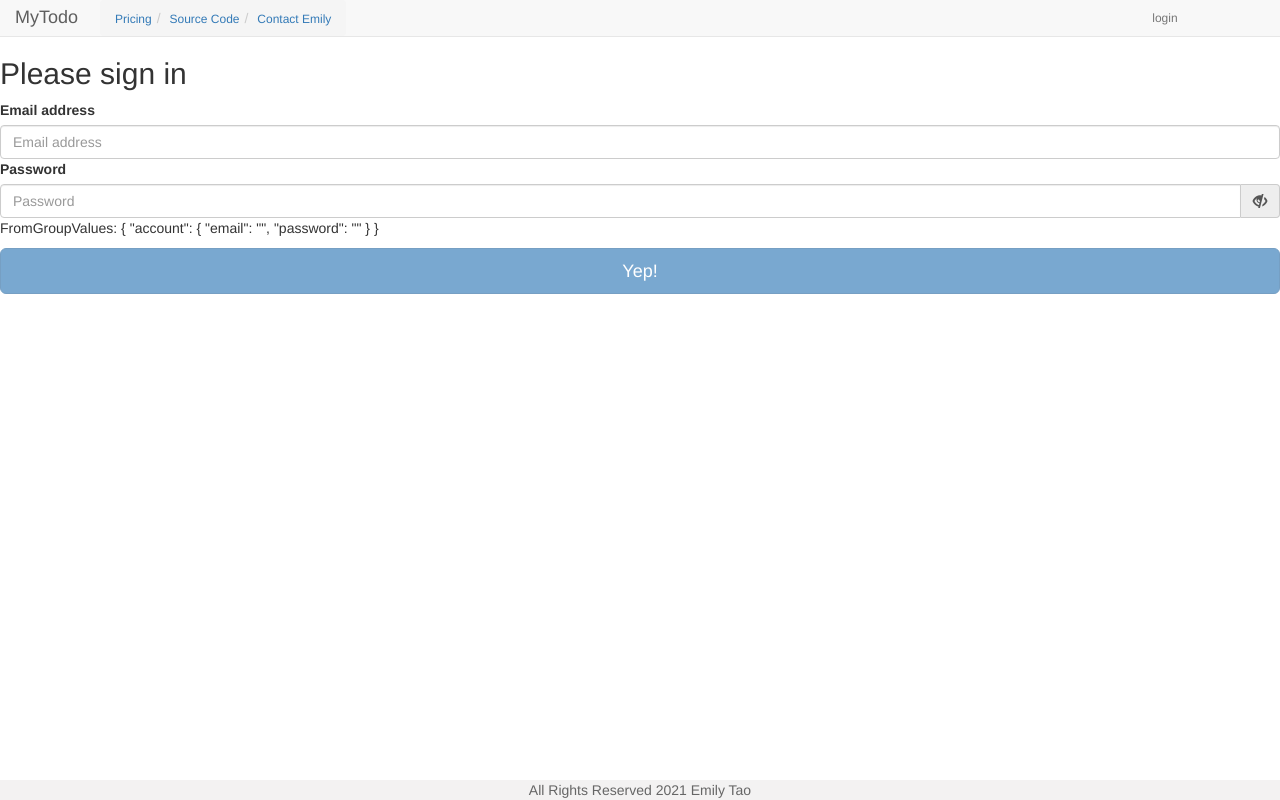
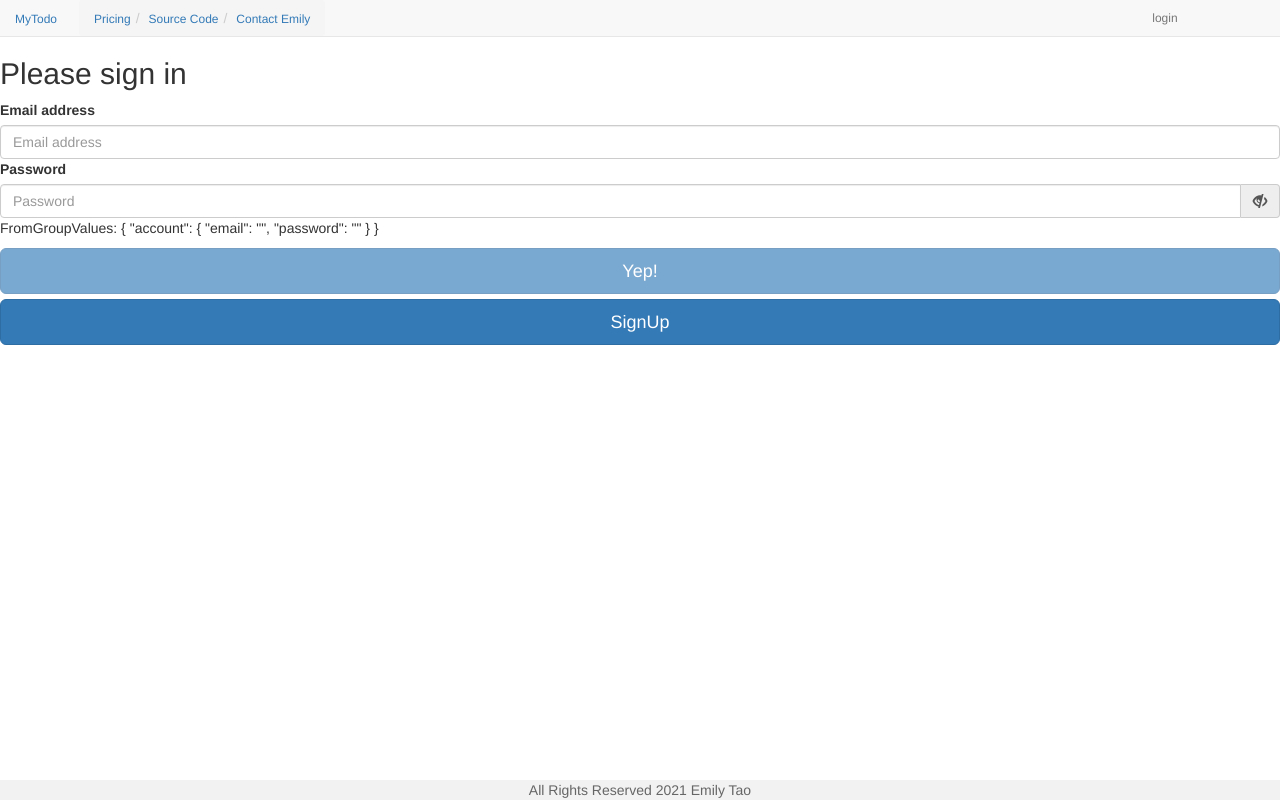
Before and after one commit to WeilanTao/TodoListWebsite, an Angular app in the folder TodoNg/: page /login in a window 1280 px wide. Built offline with nearby package versions, Linux system fonts and the light colour scheme.

Commit message:
sign up~ frontend

```diff
--- a/TodoNg/src/app/header/header.component.html
+++ b/TodoNg/src/app/header/header.component.html
@@ -2,7 +2,9 @@
     <div class="container-fluid">
         <div class="navbar-header">
 
-            <div class="navbar-brand">MyTodo</div>
+            <div class="navbar-brand">
+                <a href="/" class="nav-link">MyTodo</a>
+            </div>
 
                 <ul class=" nav navbar-nav ">
                     <ul class="breadcrumb">
--- a/TodoNg/src/app/login/login.component.html
+++ b/TodoNg/src/app/login/login.component.html
@@ -44,4 +44,7 @@
 
     <button [disabled]="!loginform.valid" class="btn btn-lg btn-primary btn-block" type="submit">Yep!</button>
 
+    <button class="btn btn-lg btn-primary btn-block" (click)="goSignupUser()" type="button">SignUp</button>
+
+
 </form>
--- a/TodoNg/src/app/login/login.component.ts
+++ b/TodoNg/src/app/login/login.component.ts
@@ -79,5 +79,12 @@ export class LoginComponent implements OnInit {
 
   }
 
+  goSignupUser(){
+    this.loginform.reset();
+    this.loginform.setErrors(null);
+    this.invalidLogin=false;
+    this.router.navigate(['/signup']);
+  }
+
 
 }
--- a/TodoNg/src/app/signup/signup.component.ts
+++ b/TodoNg/src/app/signup/signup.component.ts
@@ -7,35 +7,64 @@ import { Component, OnInit } from '@angular/core';
   styleUrls: ['./signup.component.css']
 })
 export class SignupComponent implements OnInit {
-  signupform= new FormGroup({
+  signupform = new FormGroup({
     'account': new FormGroup({
-      'username': new FormControl('',[
+      'username': new FormControl('', [
         Validators.required,
         Validators.maxLength(20)
       ]),
-      'email': new FormControl('',[
+      'email': new FormControl('', [
         Validators.email,
         Validators.required
       ]),
-      'password': new FormControl('',[
+      'password': new FormControl('', [
         Validators.required
       ])
     })
   })
 
-  userExists:boolean = false;
+  isShow: boolean = false;
+
+  get username() {
+    return this.signupform.get('account.username');
+  }
+
+  get email() {
+    return this.signupform.get('account.email');
+  }
+
+  inputEmail(userEmail: HTMLInputElement) {
+    this.signupform.get('account.email')?.setValue(userEmail.value);
+  }
+
+  inputPassword(userPassword: HTMLInputElement) {
+    this.signupform.get('account.password')?.setValue(userPassword.value);
+  }
+
+  inputUsername(userName: HTMLInputElement){
+    this.signupform.get('account.username')?.setValue(userName.value);
+  }
+
+
+  get password() {
+    return this.signupform.get('account.password');
+  }
+  userExists: boolean = false;
 
   constructor() { }
 
   ngOnInit(): void {
   }
 
+  changeShow() {
+    this.isShow = !this.isShow;
+  }
 
 
-  signup(){
-    let email= this.signupform.get('account.email')?.value as string;
-    if(email === "w4tao@uwaterloo.ca"){
-      this.userExists=true;
+  signup() {
+    let email = this.signupform.get('account.email')?.value as string;
+    if (email === "w4tao@uwaterloo.ca") {
+      this.userExists = true;
       this.signupform.reset();
     }
 
```
